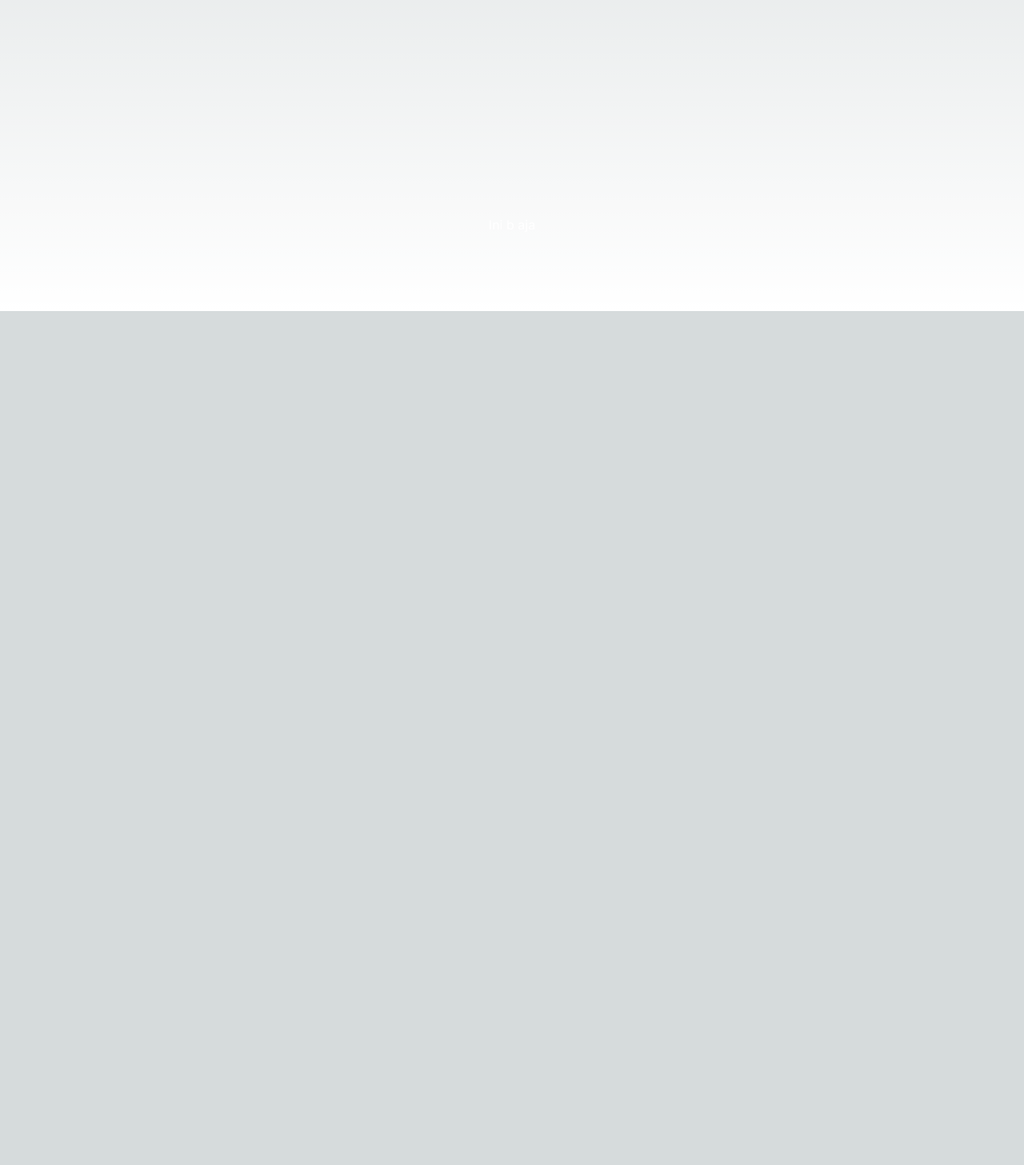
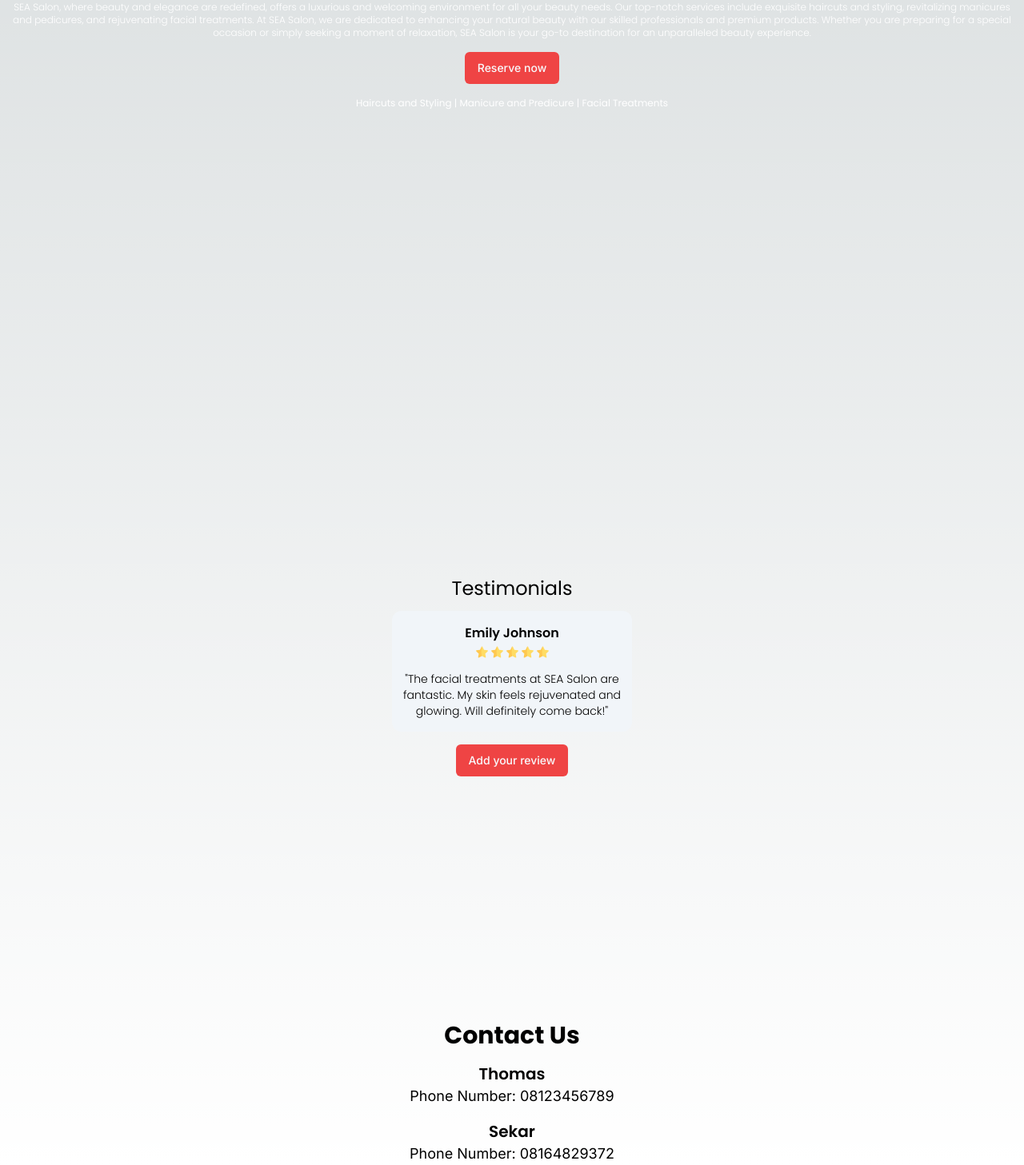
Before and after one commit to ChaiGans/sea-salon, a Next.js app: page / in a window 1280 px wide. Shown: the part 411-1868 px from the top of the page at 80% size. Before the commit the page ends 800 px from the top, so only its background shows below. Built offline with nearby package versions, Linux system fonts and the light colour scheme.

Commit message:
feat: home components

```diff
--- /dev/null
+++ b/src/app/components/home/Contact.tsx
@@ -0,0 +1,21 @@
+const Contact = () => {
+  return (
+    <main className="space-y-8 mt-8 w-full">
+      <section className="flex flex-col items-center">
+        <h2 className="text-3xl font-poppinsbold text-center">Contact Us</h2>
+        <div className="mt-4 flex flex-col space-y-4 items-center">
+          <div className="text-center">
+            <p className="text-xl font-poppinssb">Thomas</p>
+            <p className="text-lg">Phone Number: 08123456789</p>
+          </div>
+          <div className="text-center">
+            <p className="text-xl font-poppinssb">Sekar</p>
+            <p className="text-lg">Phone Number: 08164829372</p>
+          </div>
+        </div>
+      </section>
+    </main>
+  );
+};
+
+export default Contact;
--- /dev/null
+++ b/src/app/components/home/Hero.tsx
@@ -0,0 +1,29 @@
+import { Button } from "@/components/ui/button";
+
+const Hero = () => {
+  return (
+    <header className="flex flex-col justify-center items-center text-white text-center min-h-screen p-4">
+      <label className="text-4xl text-center font-poppinslight">
+        Beauty and Elegance Redefined
+      </label>
+      <p className="text-xs font-poppinslight mt-2">
+        SEA Salon, where beauty and elegance are redefined, offers a luxurious
+        and welcoming environment for all your beauty needs. Our top-notch
+        services include exquisite haircuts and styling, revitalizing manicures
+        and pedicures, and rejuvenating facial treatments. At SEA Salon, we are
+        dedicated to enhancing your natural beauty with our skilled
+        professionals and premium products. Whether you are preparing for a
+        special occasion or simply seeking a moment of relaxation, SEA Salon is
+        your go-to destination for an unparalleled beauty experience.
+      </p>
+      <Button variant="destructive" className="mt-4">
+        Reserve now
+      </Button>
+      <label className="mt-4 font-poppinsregular text-xs text-center">
+        Haircuts and Styling | Manicure and Predicure | Facial Treatments
+      </label>
+    </header>
+  );
+};
+
+export default Hero;
--- /dev/null
+++ b/src/app/components/home/Review.tsx
@@ -0,0 +1,85 @@
+"use client";
+import {
+  Carousel,
+  CarouselContent,
+  CarouselItem,
+} from "@/components/ui/carousel";
+import ReviewCard from "./ReviewCard";
+import Autoplay from "embla-carousel-autoplay";
+import { useState, useEffect } from "react";
+import { ReviewPopOver } from "./ReviewPopOver";
+import { useToast } from "@/components/ui/use-toast";
+
+interface Review {
+  name: string;
+  rating: number;
+  comment: string;
+}
+
+const Review = () => {
+  const [testimonials, setTestimonials] = useState<Review[]>([
+    {
+      name: "Jane Doe",
+      rating: 5,
+      comment:
+        "SEA Salon offers the best haircut experience! The staff is friendly and professional. Highly recommend!",
+    },
+    {
+      name: "John Smith",
+      rating: 5,
+      comment:
+        "I had an amazing manicure and pedicure session. The atmosphere is so relaxing, and the service is top-notch!",
+    },
+    {
+      name: "Emily Johnson",
+      rating: 5,
+      comment:
+        "The facial treatments at SEA Salon are fantastic. My skin feels rejuvenated and glowing. Will definitely come back!",
+    },
+  ]);
+
+  const { toast } = useToast();
+
+  useEffect(() => {
+    toast({
+      title: "Review updated",
+      description: "Thanks for the review. Love you. -SEA Salon-",
+    });
+  }, [testimonials]);
+
+  const addReview = (review: Review) => {
+    setTestimonials((prevReviews) => [...prevReviews, review]);
+  };
+
+  return (
+    <main className="min-h-screen w-full flex flex-col items-center justify-center">
+      <h1 className="font-poppinsregular text-2xl mb-3">Testimonials</h1>
+      <Carousel
+        plugins={[
+          Autoplay({
+            delay: 2000,
+          }),
+        ]}
+        className="mb-4 w-3/4"
+      >
+        <CarouselContent>
+          {testimonials.map((item, index) => (
+            <CarouselItem
+              className="flex justify-center items-center"
+              key={index}
+            >
+              <ReviewCard
+                reviewerName={item.name}
+                starQuantity={item.rating}
+                reviewComment={item.comment}
+              />
+            </CarouselItem>
+          ))}
+        </CarouselContent>
+      </Carousel>
+      <ReviewPopOver addReview={addReview} />
+    </main>
+  );
+};
+
+export default Review;
--- /dev/null
+++ b/src/app/components/home/ReviewCard.tsx
@@ -0,0 +1,29 @@
+/* eslint-disable react/no-unescaped-entities */
+import Image from "next/image";
+import starIcon from "../../../../public/star.svg";
+
+interface ReviewComposition {
+  reviewerName: string;
+  starQuantity: number;
+  reviewComment: string;
+}
+
+const ReviewCard: React.FC<ReviewComposition> = ({
+  reviewerName,
+  starQuantity,
+  reviewComment,
+}) => {
+  return (
+    <div className="bg-slate-100 min-w-[250px] max-w-[300px] h-full flex flex-col items-center justify-center rounded-xl text-center text-black px-1 py-4">
+      <p className="font-poppinssb">{reviewerName}</p>
+      <div className="flex flex-row justify-center space-x-1 mt-1">
+        {Array.from({ length: starQuantity }, (_, i) => (
+          <Image width={15} height={15} src={starIcon} alt="starIcon" key={i} />
+        ))}
+      </div>
+      <p className="mt-4 font-poppinslight text-sm">"{reviewComment}"</p>
+    </div>
+  );
+};
+
+export default ReviewCard;
--- /dev/null
+++ b/src/app/components/home/ReviewPopOver.tsx
@@ -0,0 +1,90 @@
+"use client";
+import { Button } from "@/components/ui/button";
+import { Input } from "@/components/ui/input";
+import { Label } from "@/components/ui/label";
+import {
+  Popover,
+  PopoverContent,
+  PopoverTrigger,
+} from "@/components/ui/popover";
+import { useState } from "react";
+
+interface Review {
+  name: string;
+  rating: number;
+  comment: string;
+}
+
+interface ReviewPopOverProps {
+  addReview: (review: Review) => void;
+}
+
+export function ReviewPopOver({ addReview }: ReviewPopOverProps) {
+  const [name, setName] = useState("John Doe");
+  const [rating, setRating] = useState(5);
+  const [comment, setComment] = useState("Cool. Love this place!");
+
+  const handleSubmit = () => {
+    const newReview = { name, rating: Number(rating), comment };
+    addReview(newReview);
+    setName("John Doe");
+    setRating(5);
+    setComment("Cool. Love this place!");
+  };
+
+  return (
+    <Popover>
+      <PopoverTrigger asChild>
+        <Button variant="destructive">Add your review</Button>
+      </PopoverTrigger>
+      <PopoverContent className="w-80 mt-2">
+        <div className="grid gap-4">
+          <div className="space-y-2">
+            <h4 className="font-medium leading-none">Review</h4>
+            <p className="text-sm text-muted-foreground">
+              Give your honest review.
+            </p>
+          </div>
+          <div className="grid gap-2">
+            <div className="grid grid-cols-3 items-center gap-4">
+              <Label htmlFor="name">Name</Label>
+              <Input
+                id="name"
+                defaultValue="John Doe"
+                className="col-span-2 h-8"
+                onChange={(e) => setName(e.target.value)}
+              />
+            </div>
+            <div className="grid grid-cols-3 items-center gap-4">
+              <Label htmlFor="rating">Rating (1-5)</Label>
+              <Input
+                id="rating"
+                defaultValue="5"
+                className="col-span-2 h-8"
+                onChange={(e) => setRating(Number(e.target.value))}
+              />
+            </div>
+            <div className="grid grid-cols-3 items-center gap-4">
+              <Label htmlFor="comment">Comment</Label>
+              <Input
+                id="comment"
+                defaultValue="Cool. Love this place !"
+                className="col-span-2 h-8"
+                onChange={(e) => setComment(e.target.value)}
+              />
+            </div>
+            <Button
+              className={`w-1/2 place-self-center mt-2 ${
+                rating < 1 || rating > 5 ? "cursor-not-allowed" : ""
+              }`}
+              disabled={rating < 1 || rating > 5 ? true : false}
+              onClick={handleSubmit}
+            >
+              Submit
+            </Button>
+          </div>
+        </div>
+      </PopoverContent>
+    </Popover>
+  );
+}
--- a/src/app/layout.tsx
+++ b/src/app/layout.tsx
@@ -2,7 +2,8 @@ import type { Metadata } from "next";
 import { Inter as FontSans } from "next/font/google";
 import { cn } from "@/lib/utils";
 import "./globals.css";
-import Navbar from "./components/Navbar";
+import Navbar from "./components/layout/Navbar";
+import { Toaster } from "@/components/ui/toaster";
 
 const fontSans = FontSans({
   subsets: ["latin"],
@@ -27,7 +28,9 @@ export default function RootLayout({
           fontSans.variable
         )}
       >
+        <Navbar />
         {children}
+        <Toaster />
       </body>
     </html>
   );
--- a/src/app/page.tsx
+++ b/src/app/page.tsx
@@ -1,11 +1,14 @@
 import Image from "next/image";
+import Hero from "./components/home/Hero";
+import Contact from "./components/home/Contact";
+import Review from "./components/home/Review";
 
 export default function Home() {
   return (
-    <main className="flex min-h-screen flex-col items-center justify-between p-24">
-      <p className="text-white font-poppinsbold">Ini poppins bold</p>
-      <p className="text-white font-poppinssb">Ini poppins semibold</p>
-      <p className="text-white">Ini b aja</p>
+    <main className="flex min-h-screen flex-col justify-center text-center items-center">
+      <Hero />
+      <Review />
+      <Contact />
     </main>
   );
 }
```
